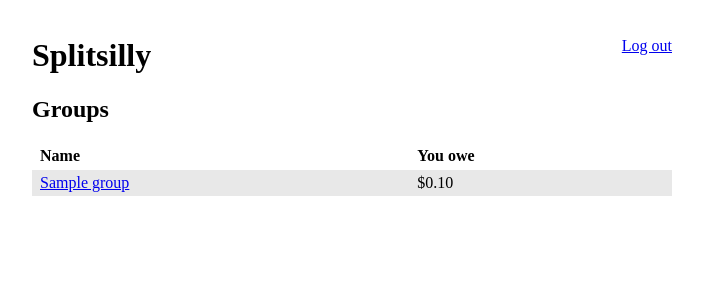
After one commit to p7g/splitsilly, a Django app: template groups/templates/groups/home.html in a window 1280 px wide. The commit adds this page. Shown: the top 300 px of the page, without its empty margins (288-991 px from the left). Run offline with Django 4.2, Linux system fonts and the light colour scheme; the template is opened without the code that fills it: most values are stand-ins (such as "Sample title", 1, 10 or a date in 2020).

Commit message:
add groups list page

```diff
--- a/groups/templates/groups/group_home.html
+++ b/groups/templates/groups/group_home.html
@@ -1,7 +1,7 @@
 {% extends "base.html" %}
 {% load money %}
 
-{% block title %}{{ group.name }} | Splitsilly{% endblock %}
+{% block title %}{{ group.name }} | {{ block.super }}{% endblock %}
 
 {% block head %}
 <style>
--- /dev/null
+++ b/groups/templates/groups/home.html
@@ -0,0 +1,51 @@
+{% extends "base.html" %}
+{% load money %}
+
+{% block head %}
+<style>
+.settings-link-container {
+    float: right;
+    font-size: 1rem;
+    font-weight: 400;
+}
+
+.groups-table {
+    width: 100%;
+}
+</style>
+{% endblock %}
+
+{% block body %}
+<h1 class="heading">
+    Splitsilly
+    <small class="settings-link-container">
+        <a href="{% url 'identity:logout' %}">Log out</a>
+    </small>
+</h1>
+
+{# show current debts #}
+<section>
+    <h2 class="heading">Groups</h2>
+
+    <p>
+        {# <a href="{% url 'groups:group_create' %}">Create new group</a> #}
+    </p>
+
+    <table class="groups-table">
+        <thead>
+            <tr>
+                <th>Name</th>
+                <th>You owe</th>
+            </tr>
+        </thead>
+        <tbody>
+            {% for group, amount_owed in groups_and_amount_owed %}
+            <tr>
+                <td><a href="{{ group.get_absolute_url }}">{{ group.name }}</a></td>
+                <td>{{ amount_owed|to_dollars }}</td>
+            </tr>
+            {% endfor %}
+        </tbody>
+    </table>
+</section>
+{% endblock %}
```
Also changed, not shown: groups/views.py (+28 -2 lines).
